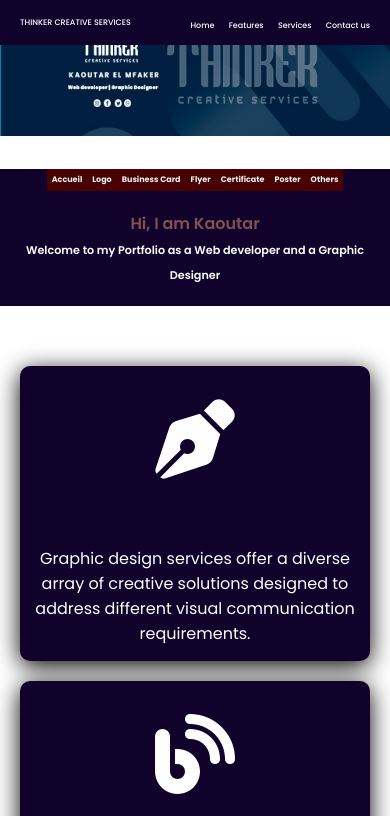
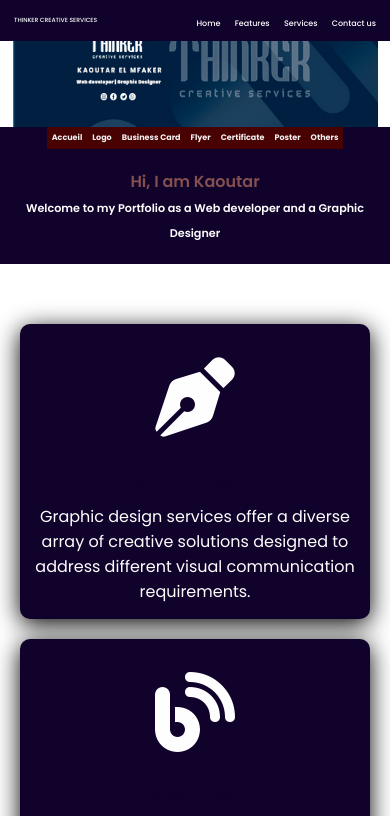
Before and after one commit to Kelmfaker/Thinker_Creative_Services, a plain HTML site: page index.html in a window 390 px wide. Shown: the top 816 px of the page. Drawn offline with Linux system fonts and the light colour scheme.

Commit message:
Update styles.css

```diff
--- a/styles.css
+++ b/styles.css
@@ -389,11 +389,11 @@ font-size: 1.3em;
 /* Mobile Styles */
 @media (max-width: 600px) {
     header {
-        padding: 10px 20px;
+        padding: 8px 14px;
     }
     .logo{
 
-        font-size: 0.5em;
+        font-size: 0.3em;
 
 
     }
@@ -411,7 +411,7 @@ font-size: 1.3em;
     .cover-image {
         background-image: url(img/covermobile.jpg);
         background-size:contain;
-        min-height: 20vh;
+        min-height: 15vh;
         background-position: top;
 
  }
```
